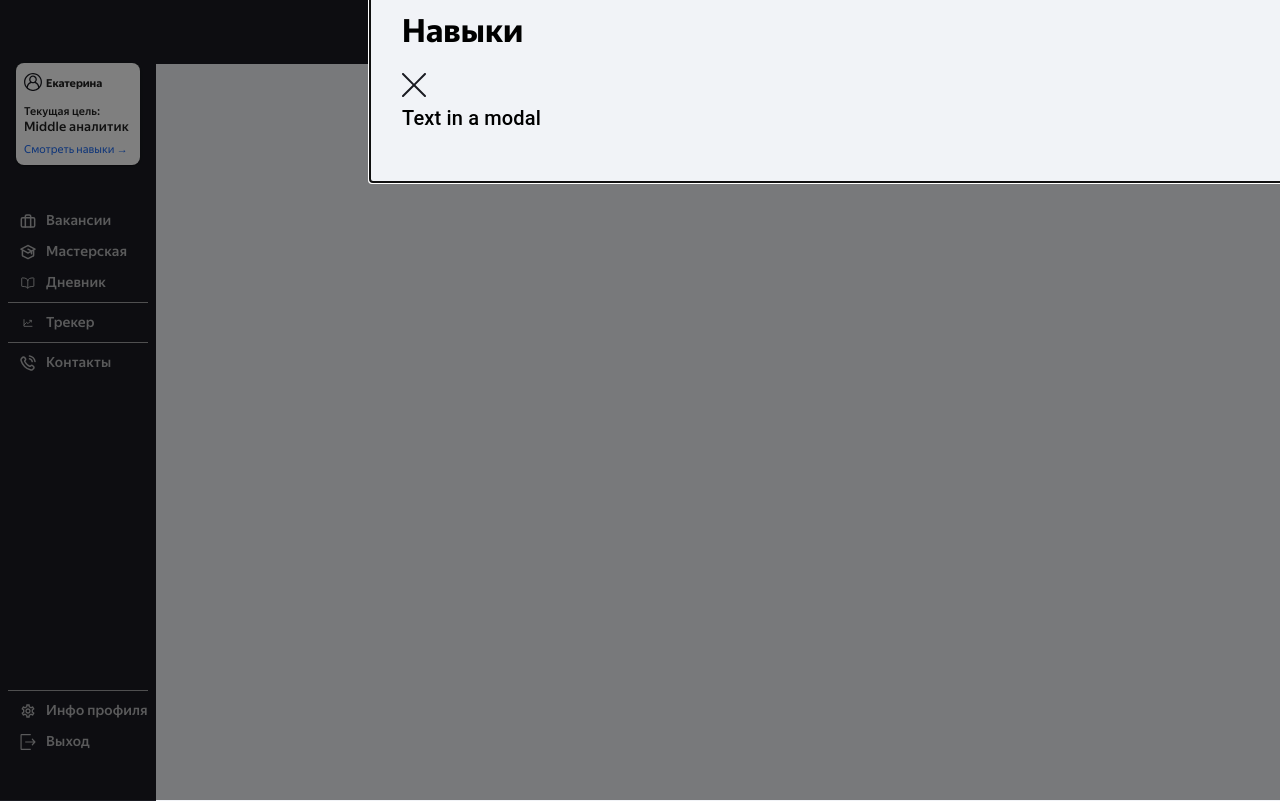
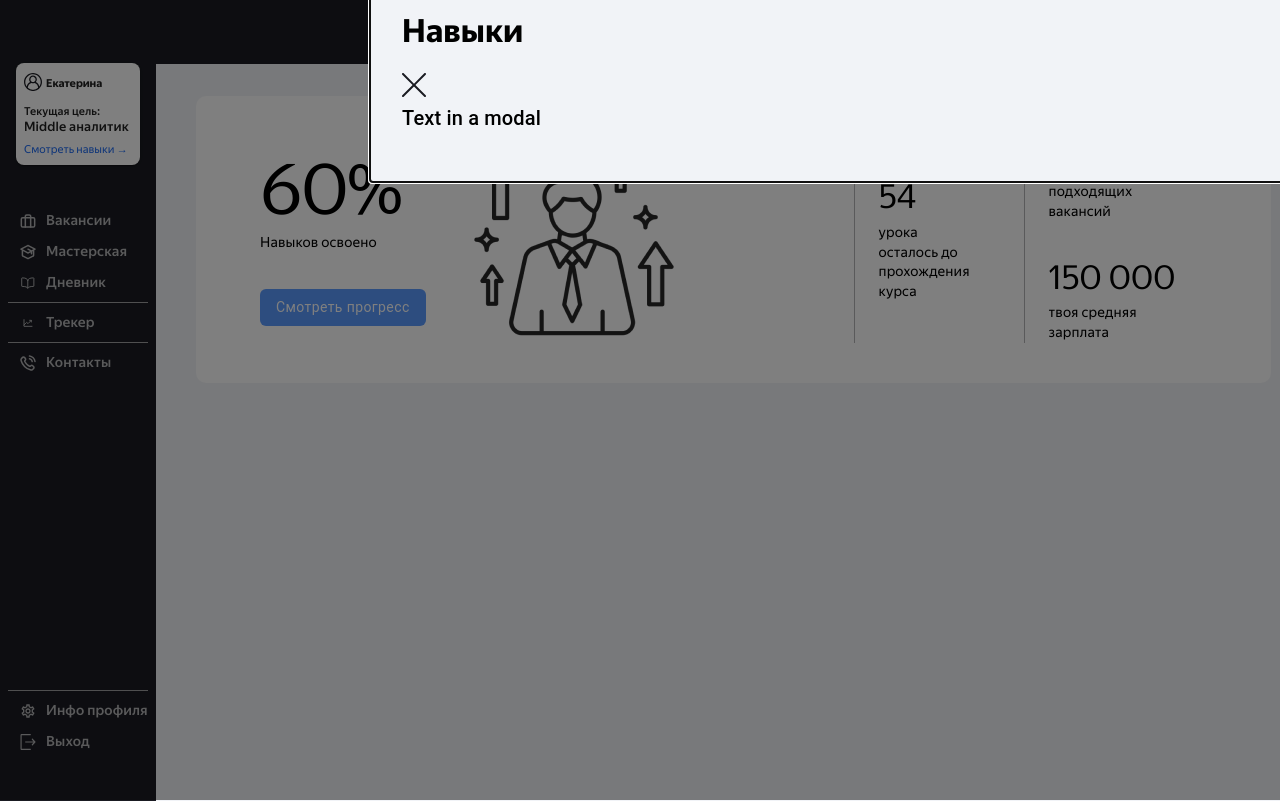
Before and after one commit to rastegaevevgeniy/career_tracker, a React (Create React App) app in the folder frontend/: page /recommendations in a window 1280 px wide. Built offline with nearby package versions, Linux system fonts and the light colour scheme; no server answers; the HTML template or start-up script is replaced by a standard one.

Commit message:
FEAT/сверстать панель с прогрессом

```diff
--- a/frontend/src/components/Main/Main.tsx
+++ b/frontend/src/components/Main/Main.tsx
@@ -2,18 +2,18 @@ import React from 'react';
 import "./Main.scss";
 import { useLocation } from "react-router-dom";
 import StartPage from "../StartPage/StartPage";
-// import TrackerBlock from "../TrackerBlock/TrackerBlock";
+import TrackerPage from "../TrackerPage/TrackerPage";
 
 function Main() {
   const { pathname } = useLocation();
 
   const startPage = pathname === "/";
-  // const trackerPage = pathname === "/recommendations";
+  const trackerPage = pathname === "/recommendations";
 
   return (
     <main className="main">
       {startPage && <StartPage />}
-      {/* {trackerPage && <TrackerBlock />} */}
+      {trackerPage && <TrackerPage />}
     </main>
   );
 }
--- /dev/null
+++ b/frontend/src/components/ProgressBlock/ProgressBlock.scss
@@ -0,0 +1,95 @@
+.progress-block {
+  // width: 1204px;
+  width: 84%;
+  min-height: 280px;
+  min-width: 900px;
+  display: flex;
+  margin: 32px 40px 32px 196px;
+  padding: 40px 5% 40px 5%;
+  align-items: center;
+  border-radius: 10px;
+  background: #FFF;
+  font-style: normal;
+  font-weight: 500;
+
+  .progress-block__text {
+    font-size: 14px;
+    line-height: 1.42;
+    font-family: 'Yandex Sans Text';
+  }
+
+  .progress-block__progress-container {
+    // background-color: lightcoral;
+    // margin-right: 56px;
+    margin-right: 4.6%;
+    max-height: 176px;
+    min-width: 170px;
+
+    .progress-block__progress {
+      font-size: 72px;
+      line-height: 1;
+      padding-bottom: 8px;
+      font-family: 'Yandex Sans Display';
+      font-weight: 500;
+    }
+
+    .progress-block__button {
+      border-radius: 6px;
+      box-shadow: none;
+      background-color: #5A9BFF;
+      text-transform: none;
+      font-weight: 400;
+      margin-top: 36px;
+    }
+  }
+
+  .progress-block__image {
+    background-image: url('../../images/progress.png');
+    background-size: contain;
+    background-position: center;
+    background-repeat: no-repeat;
+    width: 200px;
+    height: 200px;
+    min-width: 140px;
+  }
+
+  .progress-block__info {
+    display: flex;
+    flex-direction: row;
+    // margin-left: 228px;
+    margin-left: 19%;
+    width: 36%;
+
+    .progress-block__info-container {
+      min-height: 200px;
+      border-left: 1px solid #B5B5B7;
+      padding-left: 24px;
+      // background-color: lightgreen;
+      display: flex;
+      flex-direction: column;
+      justify-content: center;
+      gap: 36px;
+      min-width: 170px;
+    }
+
+    .progress-block__info-block {
+      display: flex;
+      flex-direction: column;
+      gap: 6px;
+    }
+
+    .progress-block__number {
+      font-size: 34px;
+      line-height: 1.17;
+      display: block;
+      font-family: 'Yandex Sans Display';
+      font-weight: 500;
+    }
+
+    .progress-block__lessons {
+      width: 47%;
+      padding-right: 60px;
+      min-width: 170px;
+    }
+  }
+}
--- /dev/null
+++ b/frontend/src/components/ProgressBlock/ProgressBlock.tsx
@@ -0,0 +1,47 @@
+import React from 'react';
+import "./ProgressBlock.scss";
+import Box from '@mui/material/Box';
+import Button from '@mui/material/Button';
+import Typography from '@mui/material/Typography';
+
+const ProgressBlock: React.FC = () => {
+
+  return (
+    <Box className='progress-block'>
+      {/* Секция с 60% */}
+      <Box className='progress-block__progress-container'>
+        <Typography variant="h1" className='progress-block__progress'>60%</Typography>
+        <Typography className='progress-block__text'>Навыков освоено</Typography>
+        <Button variant="contained" className='progress-block__button' color="primary">Смотреть прогресс</Button>
+      </Box>
+      {/* Картинка */}
+      <Box className='progress-block__image'></Box>
+
+
+      <Box className='progress-block__info'>
+
+        {/* 54 урока */}
+        <Box className='progress-block__lessons  progress-block__info-container progress-block__info-block'>
+          <Typography variant="h2" className='progress-block__number'>54</Typography>
+          <Typography className='progress-block__text'>урока осталось до прохождения курса</Typography>
+        </Box>
+
+        <Box className='progress-block__info-container'>
+          {/* 1900 и 150к */}
+          <Box className='progress-block__info-block'>
+            <Typography variant="h2" className='progress-block__number'>1900</Typography>
+            <Typography className='progress-block__text'>подходящих вакансий</Typography>
+          </Box>
+          <Box className='progress-block__info-block'>
+            <Typography variant="h2" className='progress-block__number'>150 000</Typography>
+            <Typography className='progress-block__text'>твоя средняя зарплата</Typography>
+          </Box>
+        </Box>
+
+      </Box>
+
+    </Box>
+  );
+}
+
+export default ProgressBlock;
--- /dev/null
+++ b/frontend/src/components/TrackerPage/TrackerPage.tsx
@@ -0,0 +1,14 @@
+import React from 'react';
+import "./TrackerPage.scss";
+import ProgressBlock from "../ProgressBlock/ProgressBlock";
+
+const TrackerPage: React.FC = () => {
+
+  return (
+    <div className='trackerPage'>
+      <ProgressBlock />
+    </div>
+  );
+}
+
+export default TrackerPage;
```
Also changed, not shown: frontend/src/components/TrackerPage/TrackerPage.scss (added), frontend/src/images/progress.png (added).
